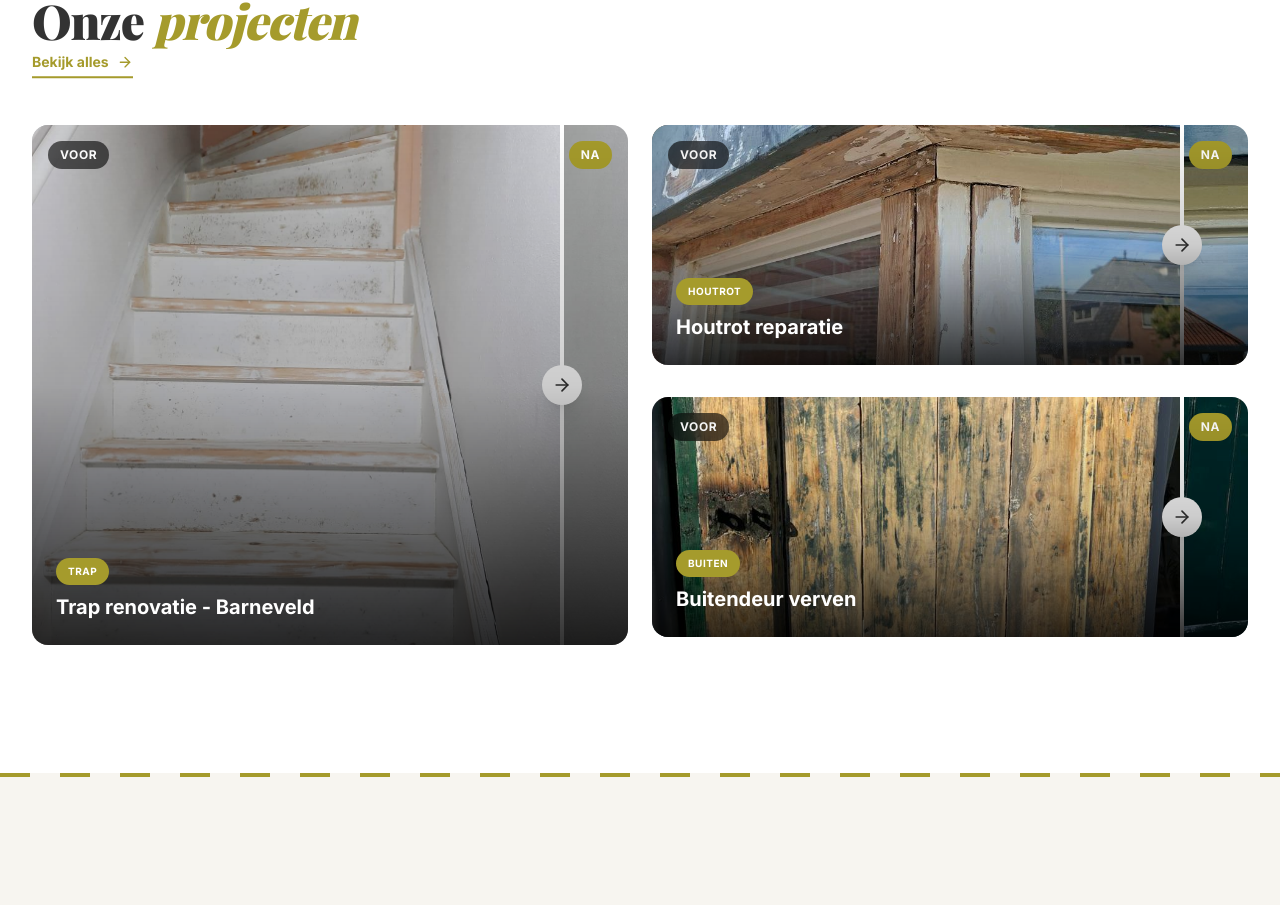
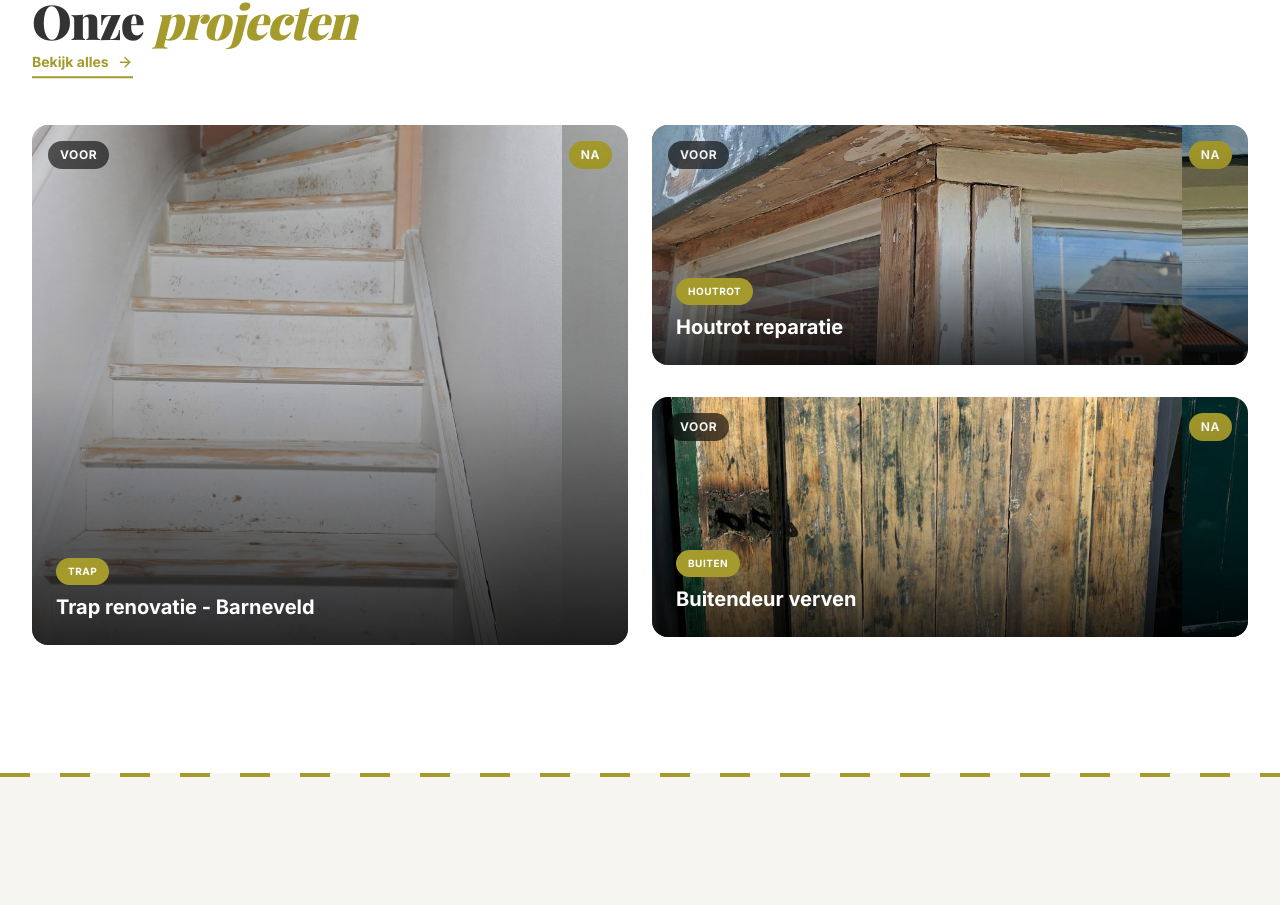
Before and after one commit to hameda9795/Arix, a Next.js app: page / in a window 1280 px wide. Shown: the part 5797-6702 px from the top of the page. Built offline with nearby package versions, Linux system fonts and the light colour scheme; a web font is replaced by a local one.

Commit message:
feat: remove divider line and arrow from portfolio before/after cards
Keep the auto-animating clip-path reveal so images still cycle between
voor/na automatically, but remove the white divider line and arrow icon
that moved across the images.

```diff
--- a/src/components/Portfolio.tsx
+++ b/src/components/Portfolio.tsx
@@ -74,22 +74,6 @@ function AutoBeforeAfterCard({
             alt={`Voor - ${title}`}
             className="absolute inset-0 w-full h-full object-cover"
           />
-        </motion.div>
-
-        {/* Animated divider line */}
-        <motion.div
-          className="absolute top-0 bottom-0 z-10"
-          animate={{ left: ["0%", "100%", "0%"] }}
-          transition={{
-            duration: 5,
-            repeat: Infinity,
-            ease: "easeInOut",
-          }}
-        >
-          <div className="absolute top-0 bottom-0 left-1/2 -translate-x-1/2 w-1 bg-white shadow-lg" />
-          <div className="absolute top-1/2 left-1/2 -translate-x-1/2 -translate-y-1/2 w-9 h-9 sm:w-10 sm:h-10 bg-white rounded-full shadow-xl flex items-center justify-center">
-            <ArrowRight className="w-4 h-4 sm:w-5 sm:h-5 text-text" />
-          </div>
         </motion.div>
 
         {/* Labels */}
```
Also changed, not shown: 97 other files (tests, documents, lock files or other folders).
